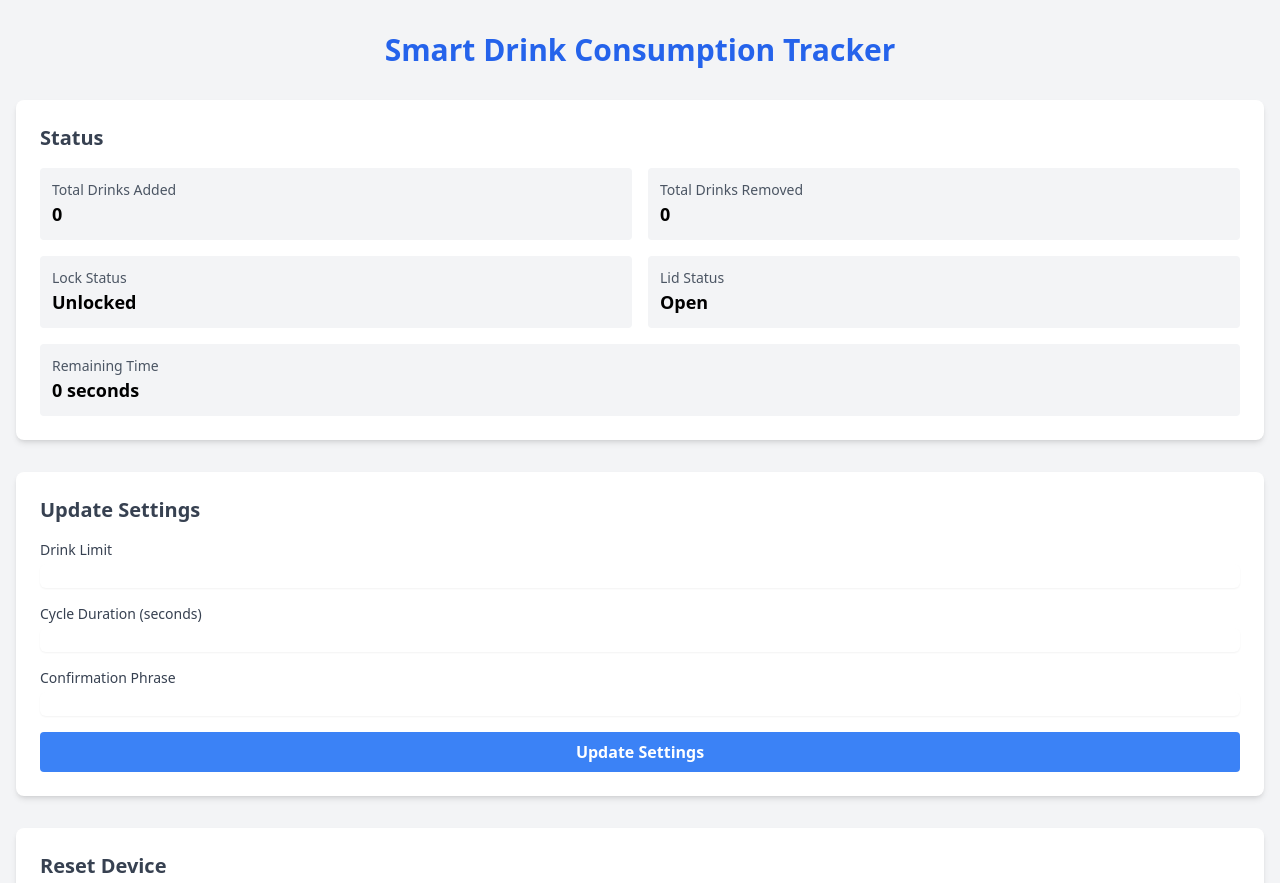
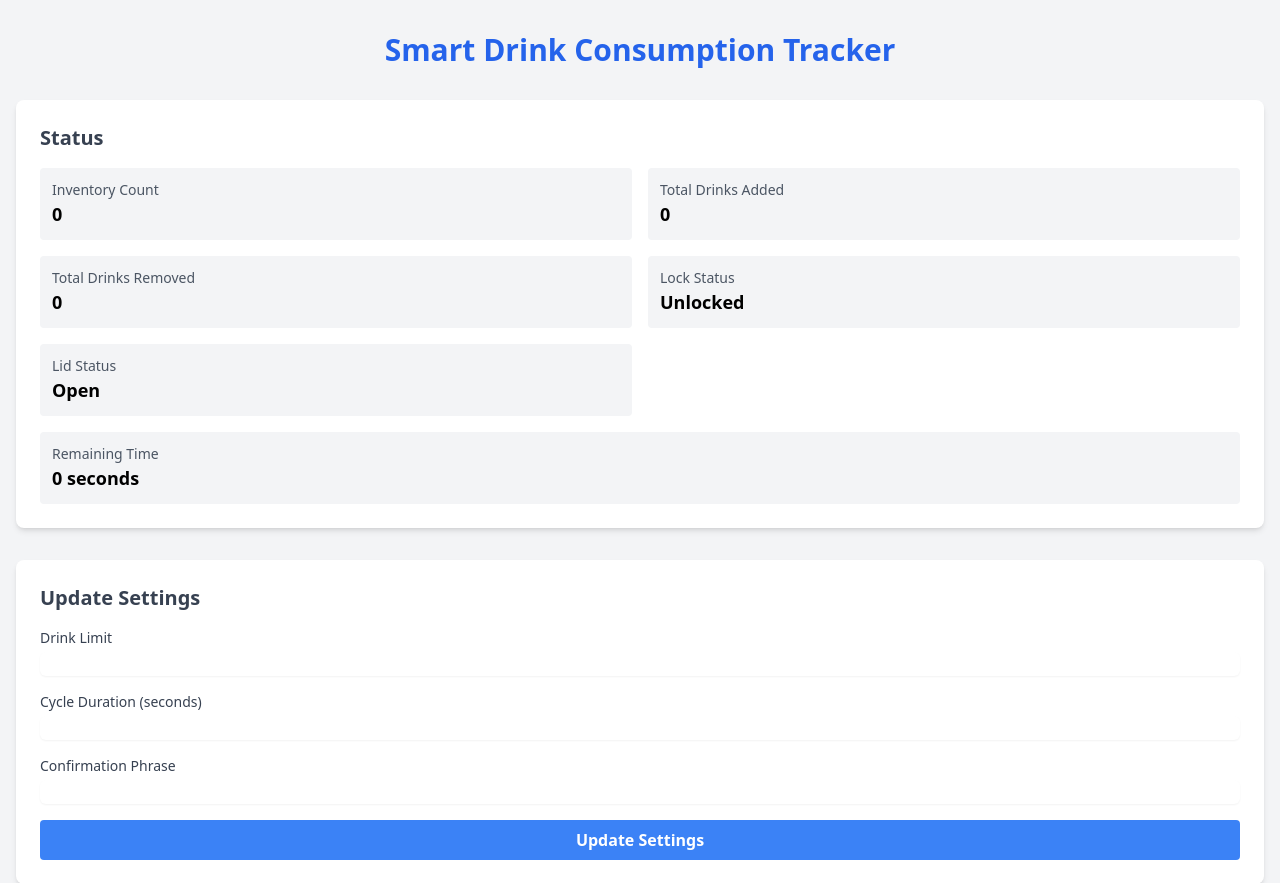
Before and after one commit to wisehermit22/IoT-Group42, a Flask app: page / in a window 1280 px wide. Shown: the top 883 px of the page. Run offline with Flask 3, Linux system fonts and the light colour scheme; parts of the project's set-up code (start-up, migrations or seed data) failed here and were passed over; some libraries are stand-ins or nearby versions.

Commit message:
Even more stuff

```diff
--- a/app.py
+++ b/app.py
@@ -16,9 +16,11 @@ socketio = SocketIO(app, cors_allowed_origins="*")
 
 class DeviceStatus(db.Model):
     id = db.Column(db.Integer, primary_key=True)
+    added_count = db.Column(db.Integer, default=0)
     consumption_count = db.Column(db.Integer, default=0)
     inventory_count = db.Column(db.Integer, default=0)
     lock_status = db.Column(db.Boolean, default=False)
+    lid_status = db.Column(db.Boolean, default=False)
     lockout_remaining = db.Column(db.Integer, default=0)
     consumption_limit = db.Column(db.Integer, default=2)
     lockout_timer = db.Column(db.Integer, default=30)
@@ -99,9 +101,11 @@ def handle_reset_device(data):
 
 def handle_esp32_status_update(data):
     status = get_or_create_device_status()
+    status.added_count = data['totalAddCount']
     status.consumption_count = data['totalRemCount']
-    status.inventory_count = data['totalAddCount'] - data['totalRemCount']
+    status.inventory_count = data['drinkCount']
     status.lock_status = data['lockState']
+    status.lid_status = data['lidClosed']
 
     # Calculate lockout remaining
     if status.lock_status:
@@ -120,12 +124,19 @@ def handle_esp32_status_update(data):
 
     socketio.emit('status_update', get_device_status())
 
+    if status.lid_status and status.consumption_count >= status.consumption_limit:
+        return {"action": "lock"}
+
+    return {"action": "unlock"}
+
 def get_device_status():
     status = get_or_create_device_status()
     return {
+        'added_count': status.added_count,
         'consumption_count': status.consumption_count,
         'inventory_count': status.inventory_count,
         'lock_status': status.lock_status,
+        'lid_status': status.lid_status,
         'lockout_remaining': status.lockout_remaining,
         'consumption_limit': status.consumption_limit,
         'lockout_timer': status.lockout_timer,
@@ -141,18 +152,16 @@ async def websocket_handler(websocket, path):
             print(f"Received message from client.")
             data = json.loads(message)
             print(data)
+
+            resp = {"action": "none"}
             if "totalRemCount" in data:
                 with app.app_context():
-                    handle_esp32_status_update(data)
-
-            # Send a response back to the client
-            resp = {"action": "none"}
+                    resp = handle_esp32_status_update(data)
 
             # Convert dictionary to JSON string
             resp_json = json.dumps(resp)
+            await websocket.send(resp_json)
 
-            await websocket.send("hi")
-            print(f"Message sent.")
     except websockets.ConnectionClosed as e:
         print(f"Client disconnected: {e}")
 
--- a/static/script.js
+++ b/static/script.js
@@ -7,15 +7,12 @@ socket.on('connect', function() {
 
 socket.on('status_update', function(data) {
     console.log('Received status update:', data);
-    document.getElementById('total-add-count').textContent = data.total_add_count;
-    document.getElementById('total-rem-count').textContent = data.total_rem_count;
-    document.getElementById('lock-status').textContent = data.lock_state ? 'Locked' : 'Unlocked';
-    document.getElementById('lid-status').textContent = data.lid_closed ? 'Closed' : 'Open';
-    document.getElementById('remaining-time').textContent = data.remaining_time;
-
-    // Update the form fields with the latest values
-    document.getElementById('drink-limit').value = data.drink_limit;
-    document.getElementById('cycle-duration').value = data.cycle_duration;
+    document.getElementById('inventory-count').textContent = data.inventory_count;
+    document.getElementById('total-add-count').textContent = data.added_count;
+    document.getElementById('total-rem-count').textContent = data.consumption_count;
+    document.getElementById('lock-status').textContent = data.lock_status ? 'Locked' : 'Unlocked';
+    document.getElementById('lid-status').textContent = data.lid_status ? 'Closed' : 'Open';
+    document.getElementById('remaining-time').textContent = data.lockout_remaining;
 });
 
 document.getElementById('settings-form').addEventListener('submit', function(e) {
--- a/templates/index.html
+++ b/templates/index.html
@@ -14,6 +14,10 @@
         <div class="bg-white shadow-md rounded-lg p-6 mb-8">
             <h2 class="text-xl font-semibold mb-4 text-gray-700">Status</h2>
             <div class="grid grid-cols-2 gap-4" id="status">
+                <div class="bg-gray-100 p-3 rounded">
+                    <p class="text-sm text-gray-600">Inventory Count</p>
+                    <p class="text-lg font-bold" id="inventory-count">0</p>
+                </div>
                 <div class="bg-gray-100 p-3 rounded">
                     <p class="text-sm text-gray-600">Total Drinks Added</p>
                     <p class="text-lg font-bold" id="total-add-count">0</p>
```
